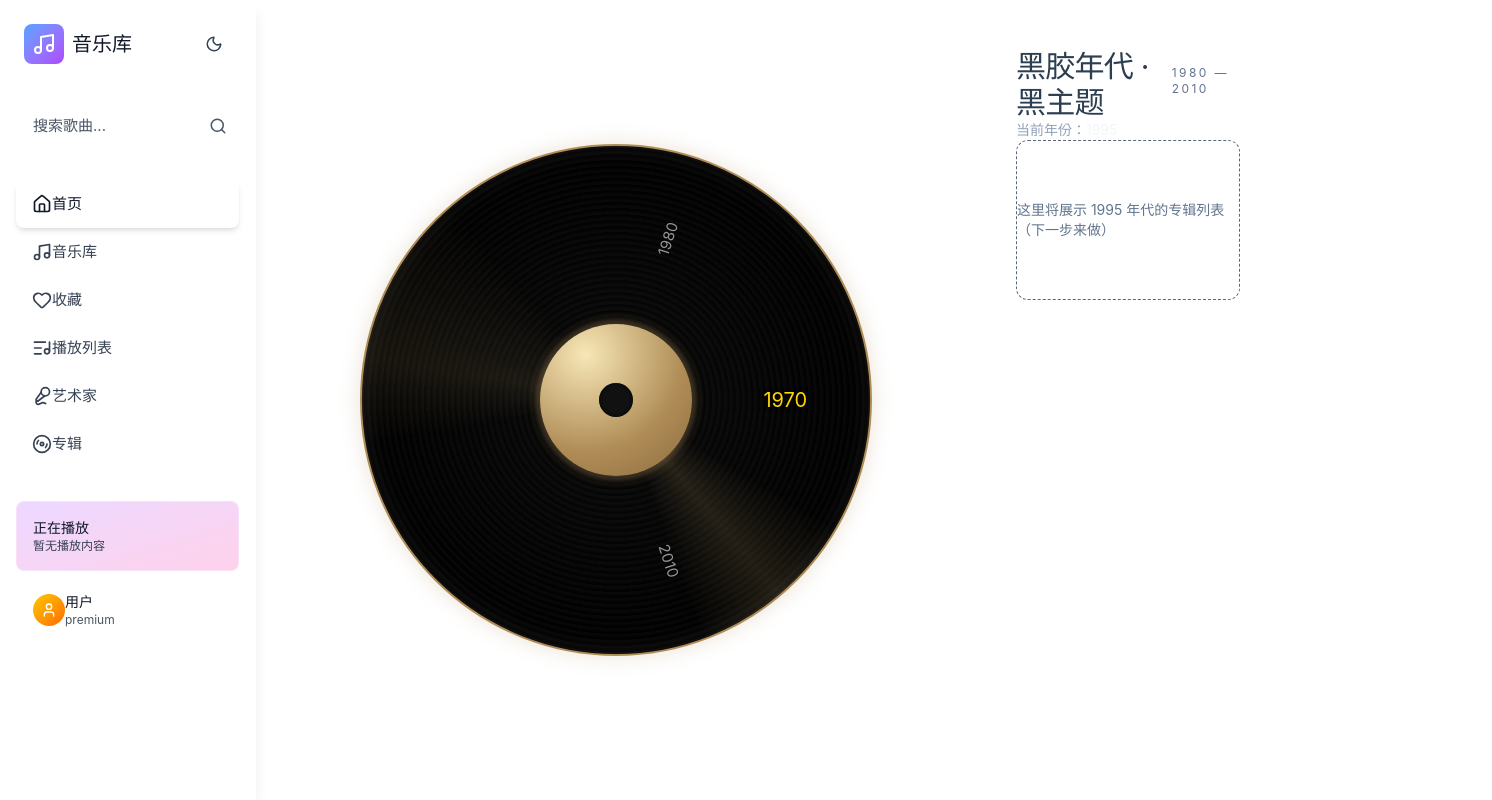
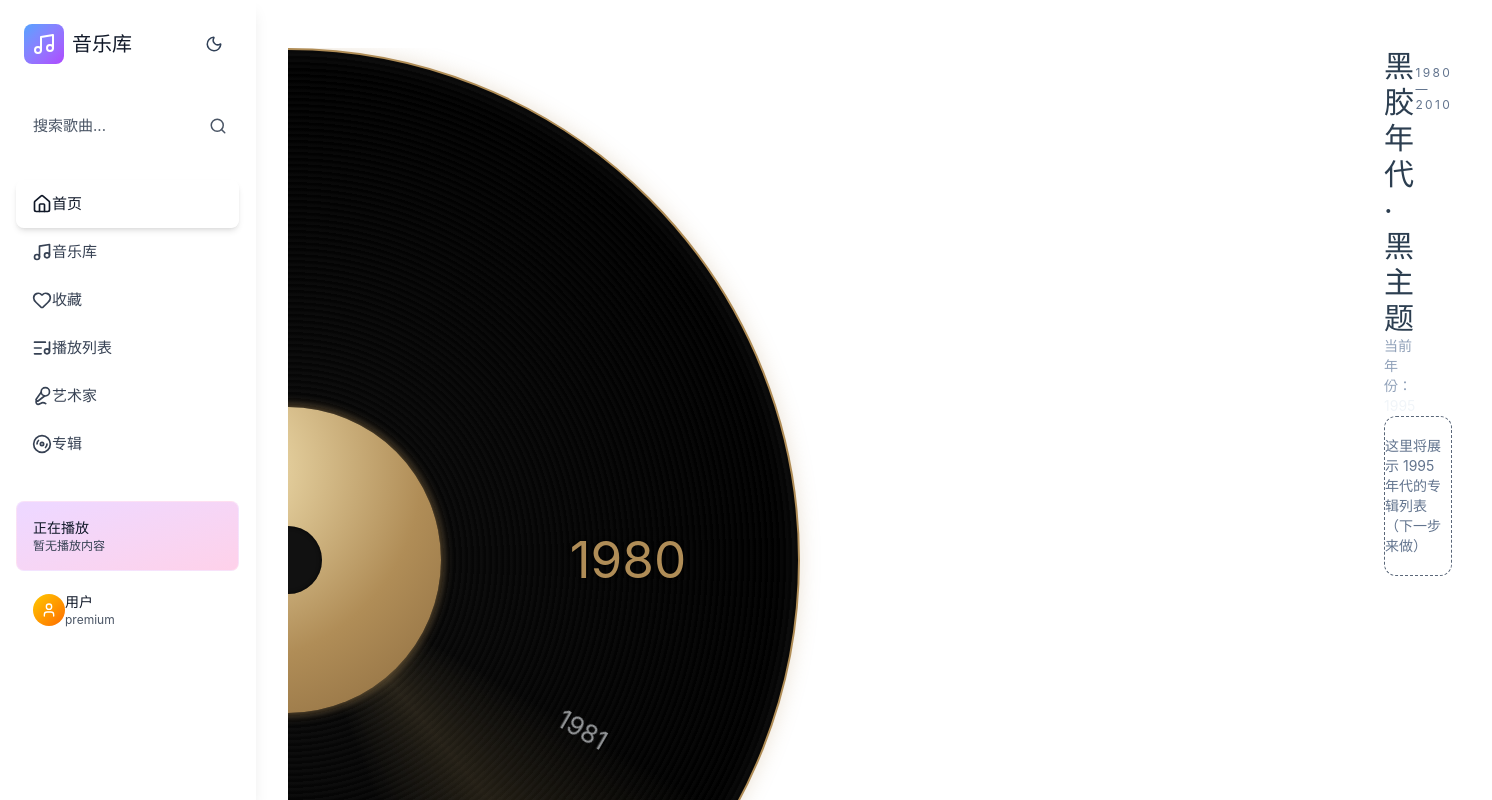
Before and after one commit to AFunDog/music-album-website, a Vue app in the folder src/frontend/vue3/music-album-website/: page /black in a window 1280 px wide. Shown: the top 800 px of the page, 1492 px wide, since content can reach past the window. Built offline with nearby package versions, Linux system fonts and the light colour scheme.

Commit message:
完善CD组件格式

```diff
--- a/src/frontend/vue3/music-album-website/src/components/VinylRecord.vue
+++ b/src/frontend/vue3/music-album-website/src/components/VinylRecord.vue
@@ -8,13 +8,16 @@ const props = withDefaults(defineProps<{
   // 可见年份数
   visibleYearCount?: number,
 }>(), {
-  years: () => ["1970", "1980", "1990", "2000", "2010"],
+  years: () => ["2010", "2009", "2008", "2007", "2006", "2005", "2004", "2003", "2002", "2001",
+  "2000", "1999", "1998", "1997", "1996", "1995", "1994", "1993", "1992", "1991",
+  "1990", "1989", "1988", "1987", "1986", "1985", "1984", "1983", "1982", "1981",
+  "1980"],
   visibleYearCount: 3
 })
 
 
 // 当前年份索引（指向中间那个）
-const currentIndex = ref(0)
+const currentIndex = ref(30)
 
 // 当前显示的年份（滑动窗口）
 const visibleYears = computed(() => {
@@ -28,21 +31,26 @@ const visibleYears = computed(() => {
 
 
 
-// 滚轮控制
+// 滚轮控制(带边界控制)
 function handleScroll(event: WheelEvent) {
   if (event.deltaY > 0) {
-    // 向下滚动
-    currentIndex.value--
+    // 向下滚动（年份减少）
+    if (currentIndex.value > 0) {
+      currentIndex.value--
+    }
   } else {
-    // 向上滚动
-    currentIndex.value++
+    // 向上滚动（年份增加）
+    if (currentIndex.value < props.years.length - 1) {
+      currentIndex.value++
+    }
   }
 }
+
 </script>
 
 
 <template>
-  <div class="aspect-square w-full max-h-128 max-w-lg flex justify-center items-center text-slate-100"
+  <div class="aspect-square w-full max-h-5xl max-w-5xl flex text-slate-100"
     @wheel.prevent="handleScroll">
     <!-- 黑胶唱片 -->
     <div class="w-full h-full relative rounded-full vinyl">
@@ -62,7 +70,7 @@ function handleScroll(event: WheelEvent) {
             :style="{ '--i': years.indexOf(year!) }">
             <!-- 标签 -->
             <div
-              :class="cn('absolute left-full top-1/2 -translate-1/2', i === Math.floor(visibleYears.length / 2) ? '' : '')">
+              :class="cn('absolute left-full top-1/2 -translate-1/2 transition-all duration-500', i === Math.floor(visibleYears.length / 2) ? '' : '')">
               {{ year }}
             </div>
           </div>
@@ -122,22 +130,27 @@ function handleScroll(event: WheelEvent) {
 }
 
 .year-container {
-  rotate: v-bind('currentIndex * (360 / years.length) + "deg"');
-  transition: all 0.5s ease;
+  rotate: v-bind('currentIndex * 30 + "deg"');
+  transition: all 0.6s ease;
 }
 
 .year-text-container {
-  rotate: calc(var(--i) * v-bind('-360 / years.length + "deg"'));
+  rotate: calc(var(--i) * -30deg);
+  font-size: clamp(0.1rem, 2vw, 3rem);
 
   &.active {
+    font-size: clamp(0.1rem, 4vw, 5rem);
+    font-weight: bold;
+    color: #b08d57;
     text-shadow: 0 0 5px rgba(0, 0, 0, 0.8);
   }
 }
 
+
 .list-move,
 .year-slide-enter-active,
 .year-slide-leave-active {
-  transition: all 0.5s ease;
+  transition: all 0.6s ease;
 }
 
 .year-slide-enter-from {
--- a/src/frontend/vue3/music-album-website/src/views/BlackThemeView.vue
+++ b/src/frontend/vue3/music-album-website/src/views/BlackThemeView.vue
@@ -11,8 +11,10 @@ const currentYear = ref(1995) // 默认选中一个中间年份，后面可以
     <!-- 左侧：黑胶 + 年份选择 -->
     <section class="flex flex-col w-full items-center justify-center px-8 py-12">
       <!-- 半张黑胶唱片占位 -->
-      <div class="flex justify-center items-center w-full h-full">
-        <VinylRecord />
+      <div class="relative w-5xl h-256 overflow-hidden ">
+        <div class="absolute left-[-50%] top-0 w-full h-full">
+          <VinylRecord />
+        </div>
       </div>
     </section>
 
```
